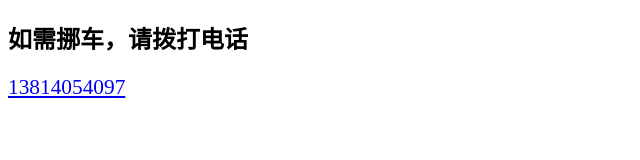
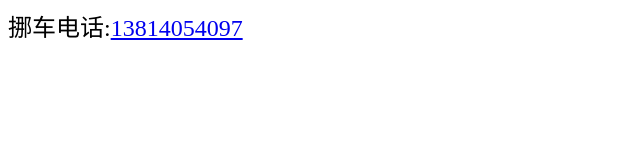
Before and after one commit to zhikun0704/wechat_car, a plain HTML site: page index.html in a window 1280 px wide. Shown: the whole page, without its empty margins (0-640 px from the left). Drawn offline with Linux system fonts and the light colour scheme.

Commit message:
Update index.html

```diff
--- a/index.html
+++ b/index.html
@@ -5,7 +5,7 @@
     <meta charset="UTF-8">
     <meta name="viewport" content="width=device-width, initial-scale=1.0">
   </head>
-  <body>
-    <h2>如需挪车，请拨打电话</h2><a href="tel:13814054097" style="font-size:16pt;">13814054097</a>
+  <body style="font-size:18pt;">
+    挪车电话:<a href="tel:13814054097">13814054097</a>
   </body>
 </html>
```
